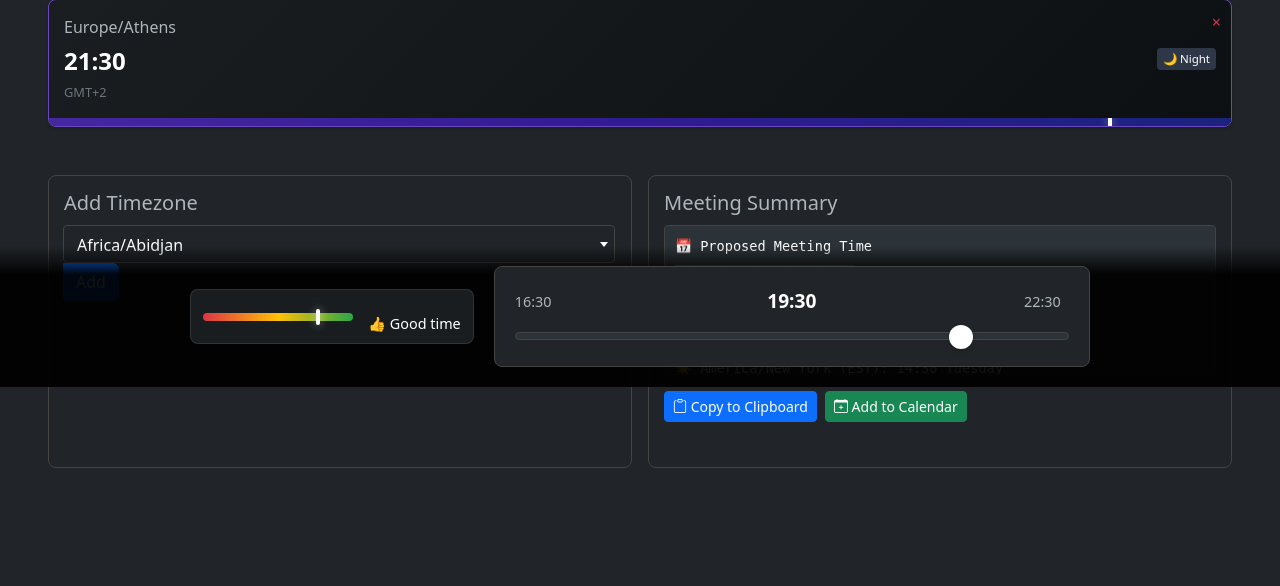
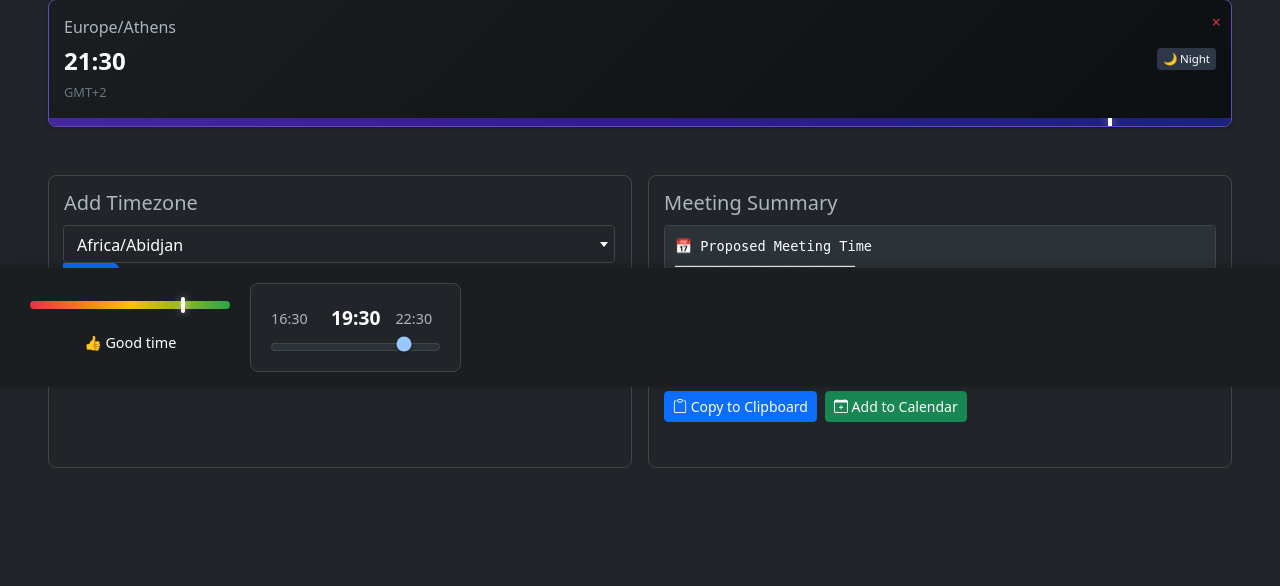
Before and after one commit to graysonchalmers/timezone-scheduler, a Flask app: page / in a window 1280 px wide. Shown: the part 413-999 px from the top of the page. Run offline with Flask 3, Linux system fonts and the light colour scheme; some libraries are stand-ins or nearby versions.

Commit message:
Fixed floating bar

```diff
--- a/static/style.css
+++ b/static/style.css
@@ -438,83 +438,72 @@
     bottom: 0;
     left: 0;
     right: 0;
-    background: linear-gradient(to bottom, transparent, #000000ee 20%);
-    padding: 20px;
+    background-color: #1a1e21;
+    padding: 15px;
+    box-shadow: 0 -2px 10px rgba(0,0,0,0.2);
     z-index: 1000;
 }
 
 .floating-content {
+    max-width: 1320px;
+    margin: 0 auto;
     display: flex;
+    flex-direction: row;
     gap: 20px;
-    max-width: 900px;
-    margin: 0 auto;
     align-items: center;
+    padding: 0 15px;
+}
+
+@media (max-width: 768px) {
+    .floating-content {
+        flex-direction: column;
+        gap: 15px;
+    }
+
+    .time-score {
+        width: 100%;
+    }
+
+    .time-selector {
+        width: 100%;
+    }
+
+    .time-display {
+        justify-content: space-between;
+        margin-bottom: 10px;
+    }
+
+    .floating-time-selector {
+        padding: 15px 10px;
+    }
+
+    .floating-placeholder {
+        height: 180px;
+    }
 }
 
 .time-score {
     display: flex;
+    flex-direction: column;
     align-items: center;
-    gap: 15px;
-    background: rgba(33, 37, 41, 0.8);
-    padding: 8px 12px;
-    border-radius: 8px;
-    border: 1px solid rgba(255, 255, 255, 0.1);
-    min-width: 260px;
-}
-
-.time-score .score {
-    width: 150px;
-    height: 8px;
-    background: linear-gradient(90deg,
-        #dc3545 0%,
-        #ffc107 50%,
-        #28a745 100%
-    );
-    border-radius: 4px;
-    position: relative;
-}
-
-.time-score .marker {
-    position: absolute;
-    width: 4px;
-    height: 16px;
-    background-color: #fff;
-    top: -4px;
-    transform: translateX(-50%);
-    border-radius: 2px;
-    box-shadow: 0 0 8px rgba(255,255,255,0.5);
-}
-
-.recommendation-text {
-    color: #fff;
-    font-size: 0.9em;
-    white-space: nowrap;
-    min-width: 90px;
+    gap: 8px;
 }
 
 .time-selector {
-    flex-grow: 1;
+    display: flex;
+    flex-direction: column;
+    gap: 10px;
 }
 
 .time-display {
     display: flex;
-    justify-content: space-between;
     align-items: center;
-    margin-bottom: 10px;
-    color: #fff;
-}
-
-.current-time {
-    font-size: 1.5em;
-    font-weight: bold;
+    gap: 15px;
 }
 
 .time-range {
-    display: block;
     width: 100%;
-    height: 20px;
-    -webkit-appearance: none;
-    background: transparent;
+    margin: 0;
 }
 
 .time-range::-webkit-slider-runnable-track {
```
